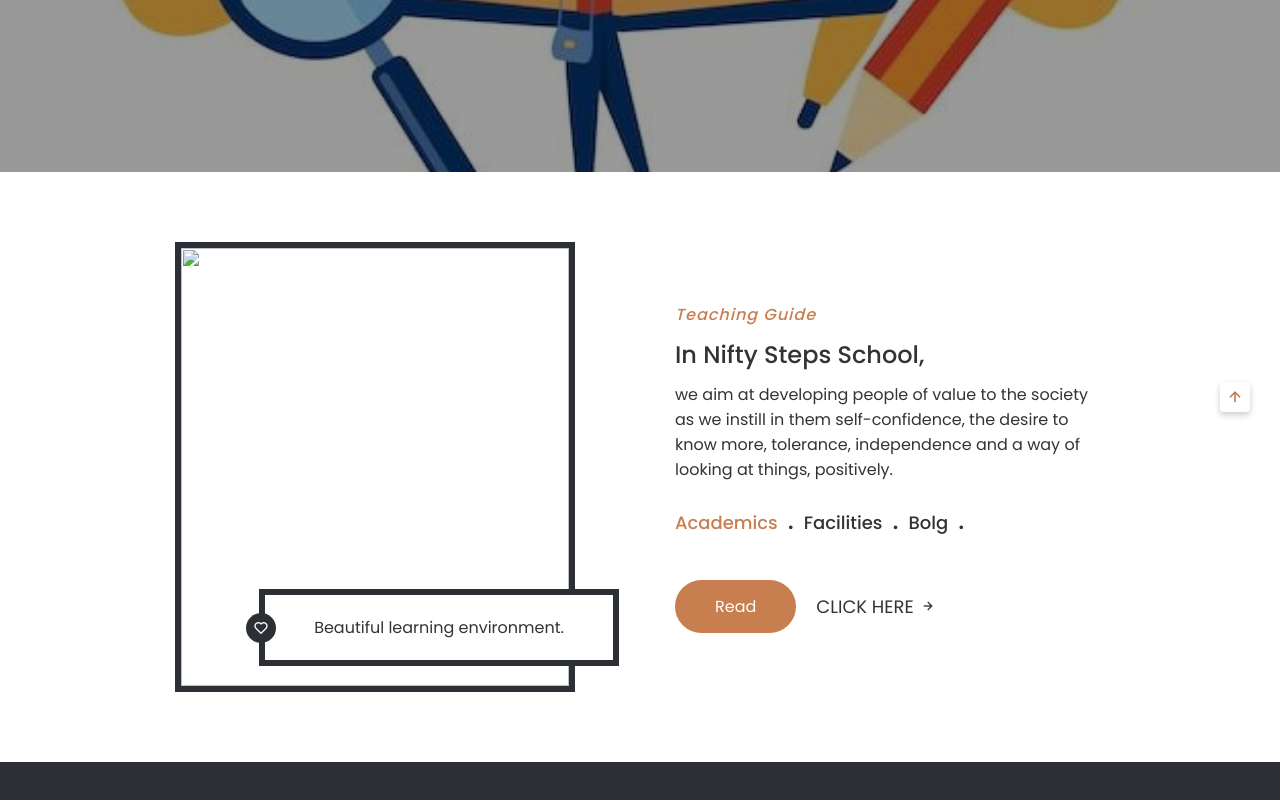
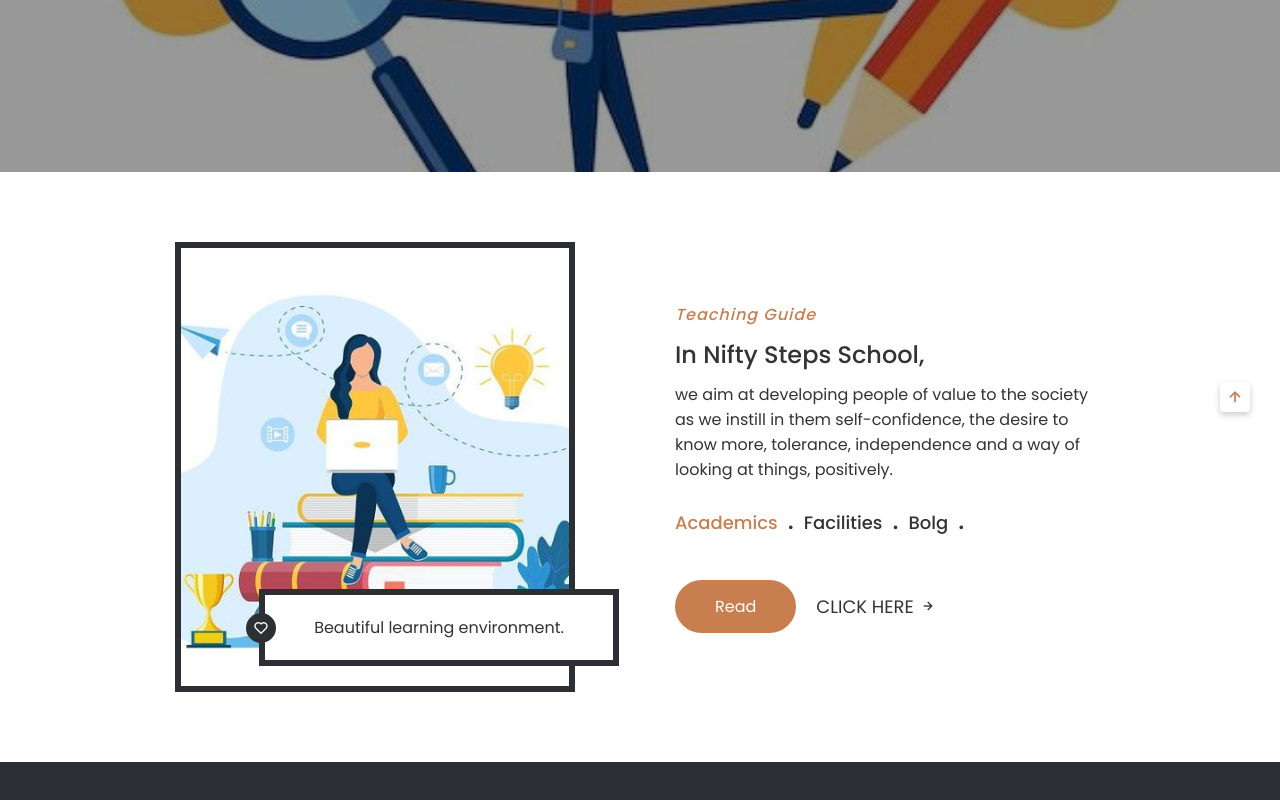
Before and after one commit to Smartkid222/NSCC, a plain HTML site: page index.html in a window 1280 px wide. Shown: the part 628-1428 px from the top of the page. Drawn offline with nearby package versions, Linux system fonts and the light colour scheme.

Commit message:
Update index.html

```diff
--- a/index.html
+++ b/index.html
@@ -100,7 +100,7 @@
         <section class="section about" id="about">
                 <div class="about-content container">
                         <div class="about-imageContent">
-                                <img src="img/.jpeg" alt="" class="about-img">
+                                <img src="img/h2.jpg" alt="" class="about-img">
 
                                 <div class="aboutImg-textBox">
                                         <i class='bx bx-heart heart-icon flex'></i>
```
